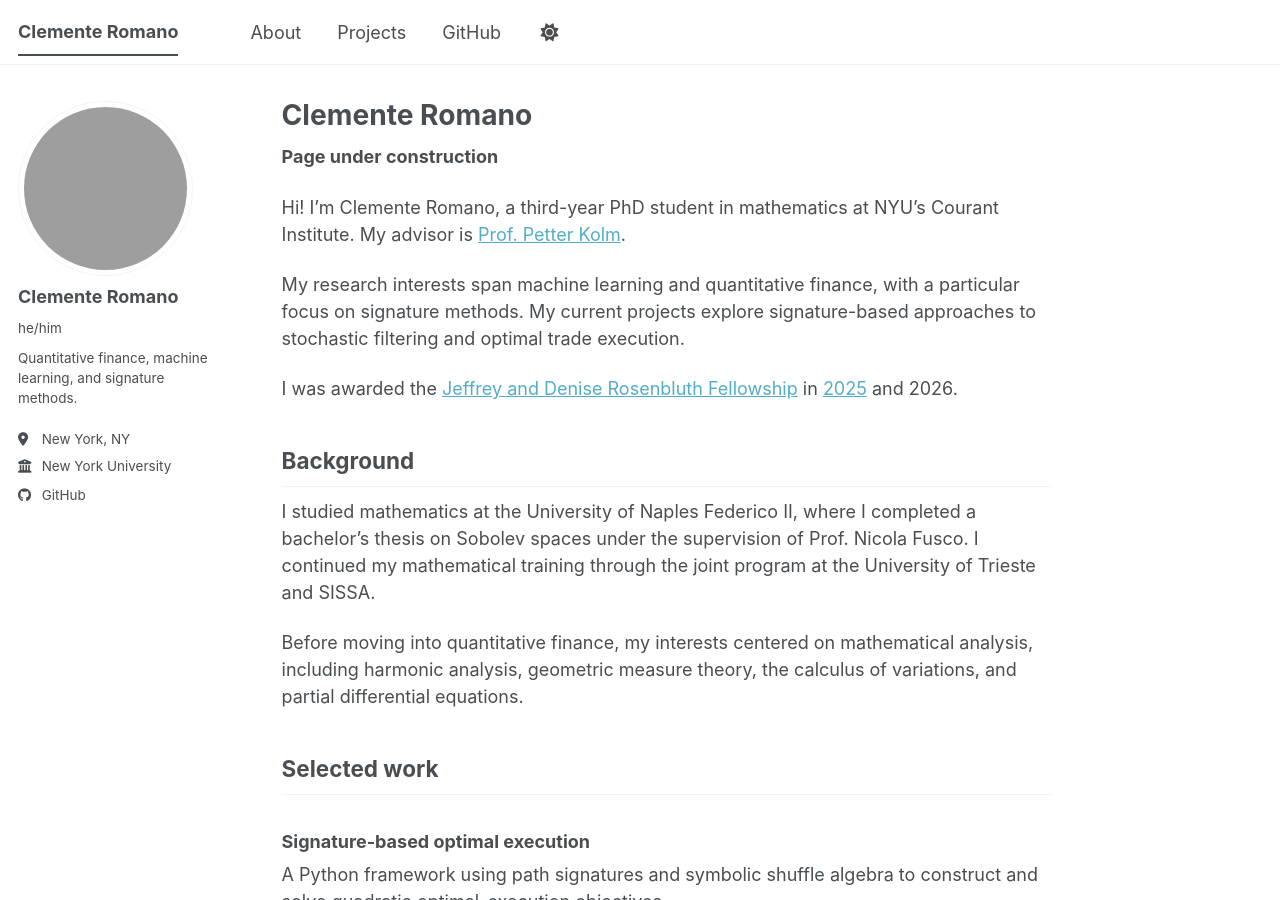
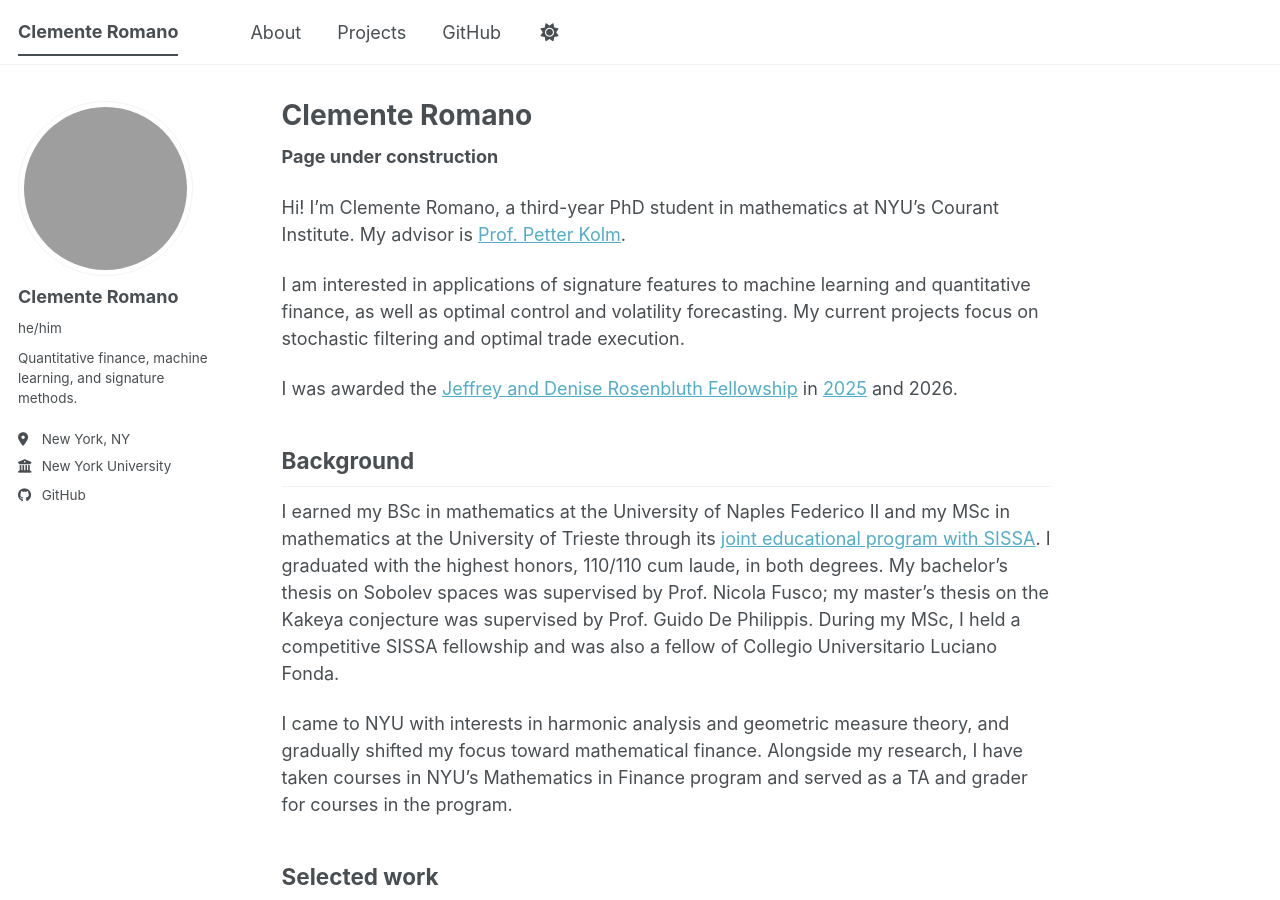
Before and after one commit to clementeromano/clementeromano.github.io, a Jekyll site: the page built from _pages/about.md, in a window 1280 px wide and 900 px high. Built offline with Jekyll 4.4.1, drawn with Linux system fonts in a browser that asks for light colours; a script bundle is joined from its source files by our own code; library files that are not in the unit come from our copies.

Commit message:
Add academic background, SISSA program link, and transition to mathematical finance

```diff
--- a/_pages/about.md
+++ b/_pages/about.md
@@ -12,15 +12,15 @@ redirect_from:
 
 Hi! I'm Clemente Romano, a third-year PhD student in mathematics at NYU's Courant Institute. My advisor is [Prof. Petter Kolm](https://math-finance.cims.nyu.edu/team/petter-n-kolm/).
 
-My research interests span machine learning and quantitative finance, with a particular focus on signature methods. My current projects explore signature-based approaches to stochastic filtering and optimal trade execution.
+I am interested in applications of signature features to machine learning and quantitative finance, as well as optimal control and volatility forecasting. My current projects focus on stochastic filtering and optimal trade execution.
 
 I was awarded the [Jeffrey and Denise Rosenbluth Fellowship](https://cims.nyu.edu/dynamic/academics/student_recognition/) in [2025](https://cims.nyu.edu/dynamic/events/4416/) and 2026.
 
 ## Background
 
-I studied mathematics at the University of Naples Federico II, where I completed a bachelor's thesis on Sobolev spaces under the supervision of Prof. Nicola Fusco. I continued my mathematical training through the joint program at the University of Trieste and SISSA.
+I earned my BSc in mathematics at the University of Naples Federico II and my MSc in mathematics at the University of Trieste through its [joint educational program with SISSA](https://www.math.sissa.it/content/msc-mathematics/index.html). I graduated with the highest honors, 110/110 cum laude, in both degrees. My bachelor's thesis on Sobolev spaces was supervised by Prof. Nicola Fusco; my master's thesis on the Kakeya conjecture was supervised by Prof. Guido De Philippis. During my MSc, I held a competitive SISSA fellowship and was also a fellow of Collegio Universitario Luciano Fonda.
 
-Before moving into quantitative finance, my interests centered on mathematical analysis, including harmonic analysis, geometric measure theory, the calculus of variations, and partial differential equations.
+I came to NYU with interests in harmonic analysis and geometric measure theory, and gradually shifted my focus toward mathematical finance. Alongside my research, I have taken courses in NYU's Mathematics in Finance program and served as a TA and grader for courses in the program.
 
 ## Selected work
 
```
